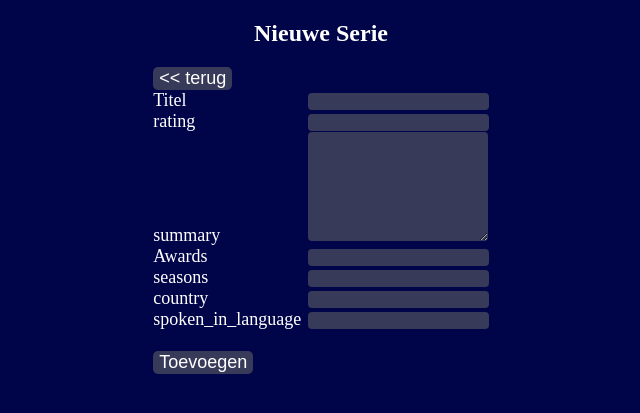
After one commit to mr-vaatdoek/beheerderspaneel, a PHP site: page /add_serie.php in a window 1280 px wide. The commit adds this page. Shown: the top 413 px of the page, without its empty margins (319-959 px from the left). Run offline with PHP 8.4, Linux system fonts and the light colour scheme.

Commit message:
Uitwerking van de exercise

```diff
--- /dev/null
+++ b/add_serie.php
@@ -0,0 +1,82 @@
+<?php
+
+require_once "pdo-connectie.php";
+
+
+if ($_SERVER["REQUEST_METHOD"] == 'POST') {
+    $query = "INSERT INTO series (title, rating, summary, has_won_awards, seasons, country, spoken_in_language) VALUES (?, ?, ?, ?, ?, ?, ?)";
+
+    $stmt = $pdo->prepare($query);
+    $stmt->bindParam(1, $_POST['title']);
+    $stmt->bindParam(2, $_POST['rating']);
+    $stmt->bindParam(3, $_POST['summary']);
+    $stmt->bindParam(4, $_POST['has_won_awards']);
+    $stmt->bindParam(5, $_POST['seasons']);
+    $stmt->bindParam(6, $_POST['country']);
+    $stmt->bindParam(7, $_POST['spoken_in_language']);
+
+     $stmt->execute();
+
+
+
+}
+?>
+
+<!DOCTYPE html>
+<html lang="en">
+
+<head>
+    <meta charset="UTF-8">
+    <meta name="viewport" content="width=device-width, initial-scale=1.0">
+    <link rel="stylesheet" href="style.css">
+    <title>Document</title>
+</head>
+
+<body class="editP">
+    <h2>Nieuwe Serie</h2>
+
+
+
+    <div class="formE">
+        <form action="add_serie.php"  method="post">
+                    <button type="button" class="knopT" onclick="document.location='index.php'"><< terug</button>
+
+                    <label>
+                    <span>Titel</span>
+                        <input type="text" name="title">
+                    </label>
+
+                    <label>
+                    <span>rating</span>
+                        <input type="text" name="rating">
+                    </label>
+                    <label>
+                    <span>summary</span>
+                        <textarea id="omschrijving" name="summary" rows="7" cols="20"></textarea>
+                    </label>
+                    <label>
+                    <span>Awards</span>
+                        <input type="text" name="has_won_awards" >
+                    </label>
+                    <label>
+                    <span>seasons</span>
+                        <input type="text" name="seasons" >
+                    </label>
+                    <label>
+                    <span>country</span>
+                        <input type="text" name="country">
+                    </label>
+                    <label>
+                    <span>spoken_in_language</span>
+                        <input type="text" name="spoken_in_language">
+                    </label><br>
+                    <button type="submit" class="Opslaanedit">Toevoegen</button>
+                </form>
+            </div>
+
+
+
+
+</body>
+
+</html>
--- a/import.sql
+++ b/import.sql
@@ -11,8 +11,8 @@ CREATE TABLE `series` (
     summary TEXT NOT NULL,
     has_won_awards INT NOT NULL,
     seasons INT NOT NULL,
-    country VARCHAR(5) NOT NULL,
-    spoken_in_language ENUM('NL', 'EN') NOT NULL
+    country VARCHAR(5) NULL,
+    spoken_in_language ENUM('NL', 'EN') NULL
 );
 
 INSERT INTO `series` (`title`, `rating`, `summary`, `has_won_awards`, `seasons`, `country`, `spoken_in_language`) VALUES
--- a/index.php
+++ b/index.php
@@ -33,7 +33,7 @@ foreach ($films as $film) {
     $leegF .= '<tr>';
     $leegF .= '<td>' . $film['title'] . "</td>";
     $leegF .= "<td>$film[length_in_minutes]</td>";
-    $leegF .= "<td><a href='detail_film.php?id=$film[id]'> bekijk details</a></td>";
+    $leegF .= "<td class='detailF'><a href='detail_film.php?id=$film[id]'> bekijk details</a></td>";
 }
 ?>
 <!DOCTYPE html>
@@ -60,6 +60,8 @@ foreach ($films as $film) {
             ?>
         </tr>
     </table>
+<button class="serieT"><a href='add_serie.php?id=$film[id]'> Serie Toevoegen</a></button>
+
     <h2> Films </h2>
     <table>
         <td> titel </td>
@@ -71,6 +73,7 @@ foreach ($films as $film) {
             ?>
         </tr>
     </table>
+    <button type="submit" class="filmT"><a href='add_film.php?id=$film[id]'> Film Toevoegen</a></button>
 
 </body>
 
--- a/style.css
+++ b/style.css
@@ -13,9 +13,9 @@ th {
 }
 
 table {
-
     margin-left: auto;
     margin-right: auto;
+    margin-bottom: 12px;
 }
 
 .informatie {
@@ -40,7 +40,7 @@ td {
 
 a {
     text-decoration: none;
-    color: rgb(141, 141, 141);
+    color: white;
 }
 .edit{
     width: 100px;
@@ -100,4 +100,16 @@ input[type=text] , textarea{
     color: white;
     border-radius: 4px;
     border: transparent;
-  }
+}
+a{
+}
+.filmT{
+    padding: 5px;
+    width: 150px;
+    height: 33px;
+}
+.serieT{
+    padding: 5px;
+    width: 150px;
+    height: 33px;
+}
```
Also changed, not shown: add_film.php (added, +79 -0 lines), detail_serie.php (+5 -4 lines).
